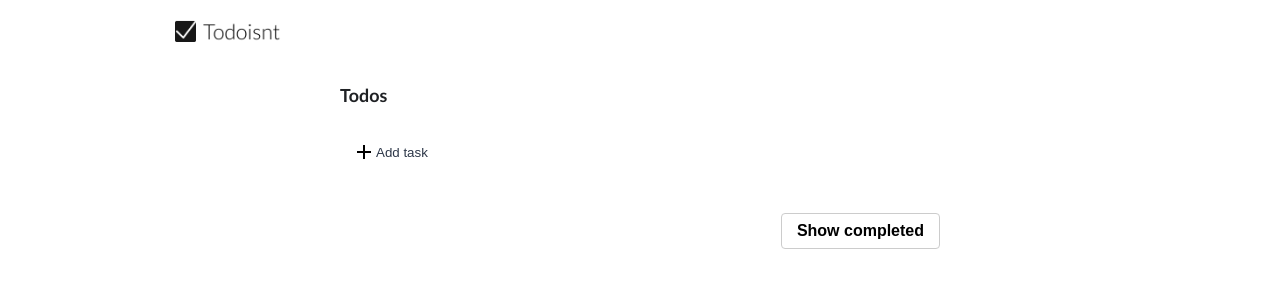
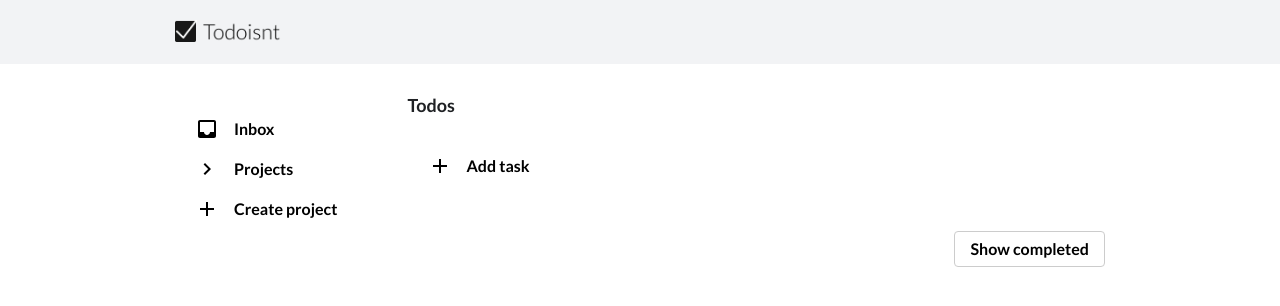
Before and after one commit to drihu/todo, a React (Create React App) app: page / in a window 1280 px wide. Shown: the top 306 px of the page. Built offline with nearby package versions, Linux system fonts and the light colour scheme.

Commit message:
feat: user can see a sidebar

```diff
--- a/src/App.css
+++ b/src/App.css
@@ -5,27 +5,42 @@ html {
   font-family: "Lato", Arial, Helvetica, sans-serif;
   font-weight: 400;
 }
-.app {
+.container {
   width: 100%;
   max-width: 960px;
   margin: auto;
   padding: 0 15px;
 }
+.app {
+  width: 100%;
+}
+.app__container {
+  display: flex;
+  padding-top: 30px;
+  padding-bottom: 30px;
+}
+.app__icon {
+  margin-right: 8px;
+}
 .header {
+  background: #f2f3f5;
   padding: 20px 0;
 }
 .header__logo {
   height: 22px;
 }
-.main {
-  width: 100%;
-  max-width: 600px;
-  margin: auto;
-  padding: 20px 0;
+/* app__aside */
+.app__aside {
+  width: 25%;
+  padding: 15px 30px 15px 0;
+}
+/* app__main */
+.app__main {
+  width: 75%;
 }
 .main__title {
   margin-bottom: 30px;
-  color: #1F2124;
+  color: #1f2124;
   font-size: 18px;
   font-weight: 700;
   line-height: 22px;
@@ -40,14 +55,21 @@ html {
   display: flex;
   flex-direction: column;
 }
-/* AddTaskButton */
-.add-task-button {
+/* PlusButton */
+.plus-button {
   display: flex;
   align-items: center;
-  padding: 4px 12px;
+  padding: 8px 20px;
   background: #ffffff;
   border: 0;
-  color: #2d3748;
+  color: #000000;
+  font-family: "Lato";
+  font-size: 16px;
+  font-weight: 700;
+  line-height: 24px;
+}
+.plus-button__icon {
+  margin-right: 15px;
 }
 /* CreateForm, UpdateForm */
 .create-form,
@@ -104,6 +126,7 @@ html {
   background: #ffffff;
   border: 1px solid #cccccc;
   border-radius: 4px;
+  font-family: "Lato";
 }
 /* Task */
 .task {
@@ -112,7 +135,7 @@ html {
   width: 100%;
   padding: 15px;
   border-bottom: 1px solid #aaaaaa;
-  color: #2D3748;
+  color: #2d3748;
   font-size: 17px;
   line-height: 24px;
 }
@@ -133,7 +156,55 @@ html {
   background: #ffffff;
   border: 1px solid #cccccc;
   border-radius: 4px;
+  font-family: "Lato";
   font-size: 16px;
   font-weight: 700;
   line-height: 18px;
 }
+/* IconButton */
+.icon-button {
+  display: flex;
+  align-items: center;
+  width: 100%;
+  padding: 8px 20px;
+  background: #ffffff;
+  border: 0;
+  border-radius: 4px;
+  color: #000000;
+  font-family: "Lato";
+  font-size: 16px;
+  font-weight: 700;
+  line-height: 24px;
+}
+.icon-button:hover {
+  background: #edf2f7;
+}
+.icon-button__icon {
+  display: flex;
+  justify-content: center;
+  align-items: center;
+  width: 24px;
+  height: 24px;
+  margin-right: 15px;
+}
+/* Project */
+.project {
+  display: flex;
+  align-items: center;
+  width: 100%;
+  padding: 8px 20px;
+  color: #000000;
+  font-size: 16px;
+  font-weight: 700;
+  line-height: 24px;
+}
+.project__icon {
+  margin-right: 15px;
+  padding: 4px;
+}
+.project__icon-circle {
+  width: 16px;
+  height: 16px;
+  background: #cccccc;
+  border-radius: 50%;
+}
--- a/src/App.js
+++ b/src/App.js
@@ -1,9 +1,14 @@
 import React, { useState } from "react";
 import Header from "./components/Header";
-import AddTaskButton from "./components/AddTaskButton";
 import CreateForm from "./components/CreateForm";
 import Task from "./components/Task";
 import ActionButton from "./components/ActionButton";
+import IconButton from "./components/IconButton";
+import PlusButton from "./components/PlusButton";
+import Project from "./components/Project";
+import inbox from "./images/icons/inbox.svg";
+import right from "./images/icons/checvron-right.svg";
+import bottom from './images/icons/arrow-bottom.svg';
 import "./index.css";
 import "./App.css";
 
@@ -12,7 +17,12 @@ let previousId = 0;
 function App() {
   const [isCreateFormActive, setIsCreateFormActive] = useState(false);
   const [areCompletedTasksActive, setAreCompletedTasksActive] = useState(false);
+  const [areProjectsShown, setAreProjectsShown] = useState(false);
   const [tasks, setTasks] = useState([]);
+  const [projects] = useState([
+    { id: 1, name: "hello" },
+    { id: 2, name: "world" },
+  ]);
 
   const createTask = (event) => {
     event.preventDefault();
@@ -88,7 +98,23 @@ function App() {
   return (
     <div className="app">
       <Header />
-      <main className="main">
+      <div className="app__container container">
+        <aside className="app__aside">
+          <IconButton value="Inbox" icon={inbox} />
+          <IconButton
+            value="Projects"
+            icon={areProjectsShown ? bottom : right}
+            onClick={() => setAreProjectsShown(!areProjectsShown)}
+          />
+          {areProjectsShown
+            ? projects.map((project) => (
+                <Project project={project} key={project.id} />
+              ))
+            : null}
+          <PlusButton value="Create project" />
+        </aside>
+
+        <main className="app__main">
           <h1 className="main__title">Todos</h1>
 
           <section className="main__tasks">
@@ -107,7 +133,10 @@ function App() {
 
           <section className="main__form-container">
             {!isCreateFormActive ? (
-            <AddTaskButton onClick={() => setIsCreateFormActive(true)} />
+              <PlusButton
+                value="Add task"
+                onClick={() => setIsCreateFormActive(true)}
+              />
             ) : (
               <CreateForm
                 onCreate={createTask}
@@ -138,6 +167,7 @@ function App() {
           </footer>
         </main>
       </div>
+    </div>
   );
 }
 
--- a/src/components/AddTaskButton.js
+++ /dev/null
@@ -1,10 +0,0 @@
-import React from 'react';
-import plus from "../images/icons/plus.svg";
-
-export default function AddTaskButton({ onClick }) {
-  return (
-    <button onClick={onClick} className="add-task-button">
-      <img src={plus} alt="add-task" />Add task
-    </button>
-  );
-}
--- a/src/components/Header.js
+++ b/src/components/Header.js
@@ -4,7 +4,9 @@ import logo from "../images/todoisnt-logo.png";
 export default function Header() {
   return (
     <header className="header">
-      <img src={logo} className="header__logo" alt="logo" />
+      <div className="container">
+        <img src={logo} className="header__logo" alt="logo" />
+      </div>
     </header>
   );
 }
--- /dev/null
+++ b/src/components/IconButton.js
@@ -0,0 +1,12 @@
+import React from 'react';
+
+export default function IconButton({ icon, value, onClick }) {
+  return (
+    <button onClick={onClick} className="icon-button">
+      <div className="icon-button__icon">
+        <img src={icon} className="icon-button__icon-image" alt="icon" />
+      </div>
+      {value}
+    </button>
+  );
+}
--- /dev/null
+++ b/src/components/PlusButton.js
@@ -0,0 +1,11 @@
+import React from 'react';
+import plus from "../images/icons/plus.svg";
+
+export default function PlusButton({ value, onClick }) {
+  return (
+    <button onClick={onClick} className="plus-button">
+      <img src={plus} className="plus-button__icon" alt="plus" />
+      {value}
+    </button>
+  );
+}
--- /dev/null
+++ b/src/components/Project.js
@@ -0,0 +1,12 @@
+import React from "react";
+
+export default function Project({ project }) {
+  return (
+    <div className="project">
+      <div className="project__icon">
+        <div className="project__icon-circle" />
+      </div>
+      {project.name}
+    </div>
+  );
+}
```
Also changed, not shown: src/images/icons/arrow-bottom.svg (added), src/images/icons/checvron-right.svg (renamed from src/images/icons/checvron-rigth.svg). Lines whose indentation alone changed are shown as unchanged.
